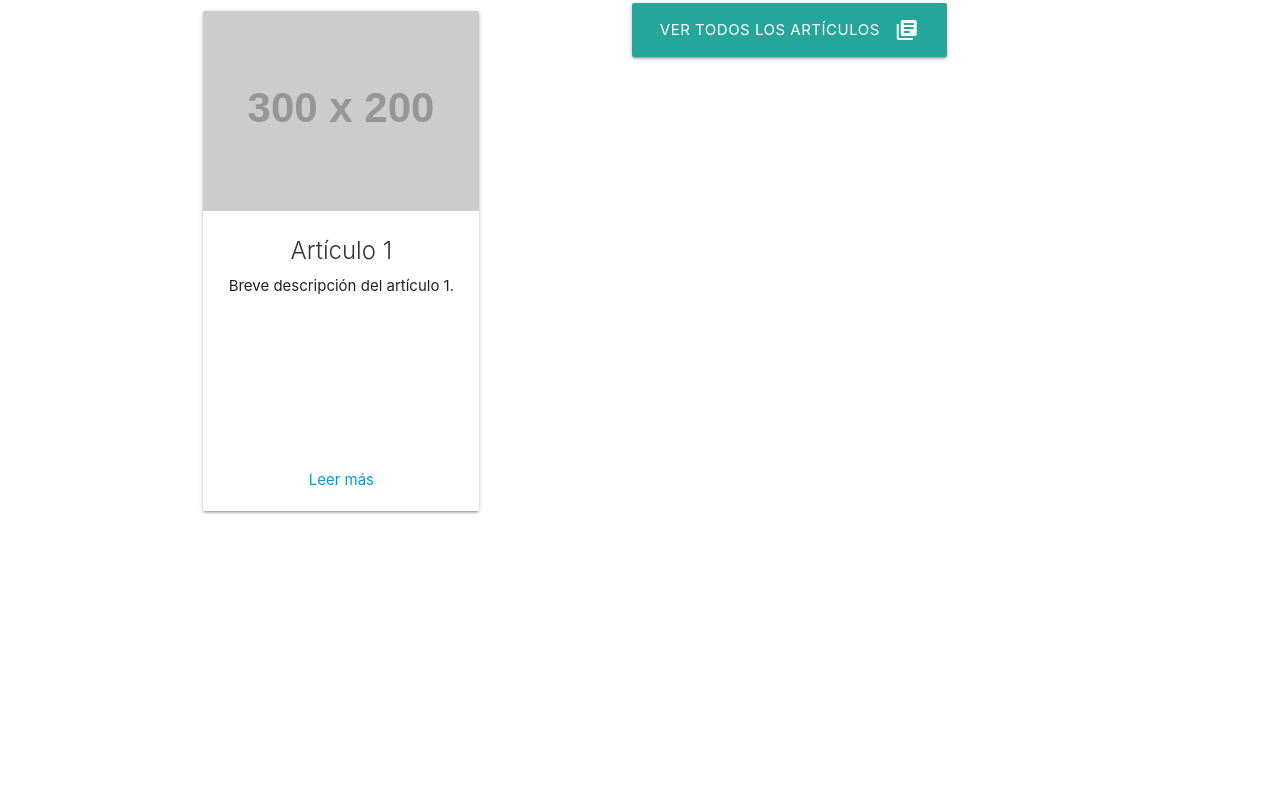
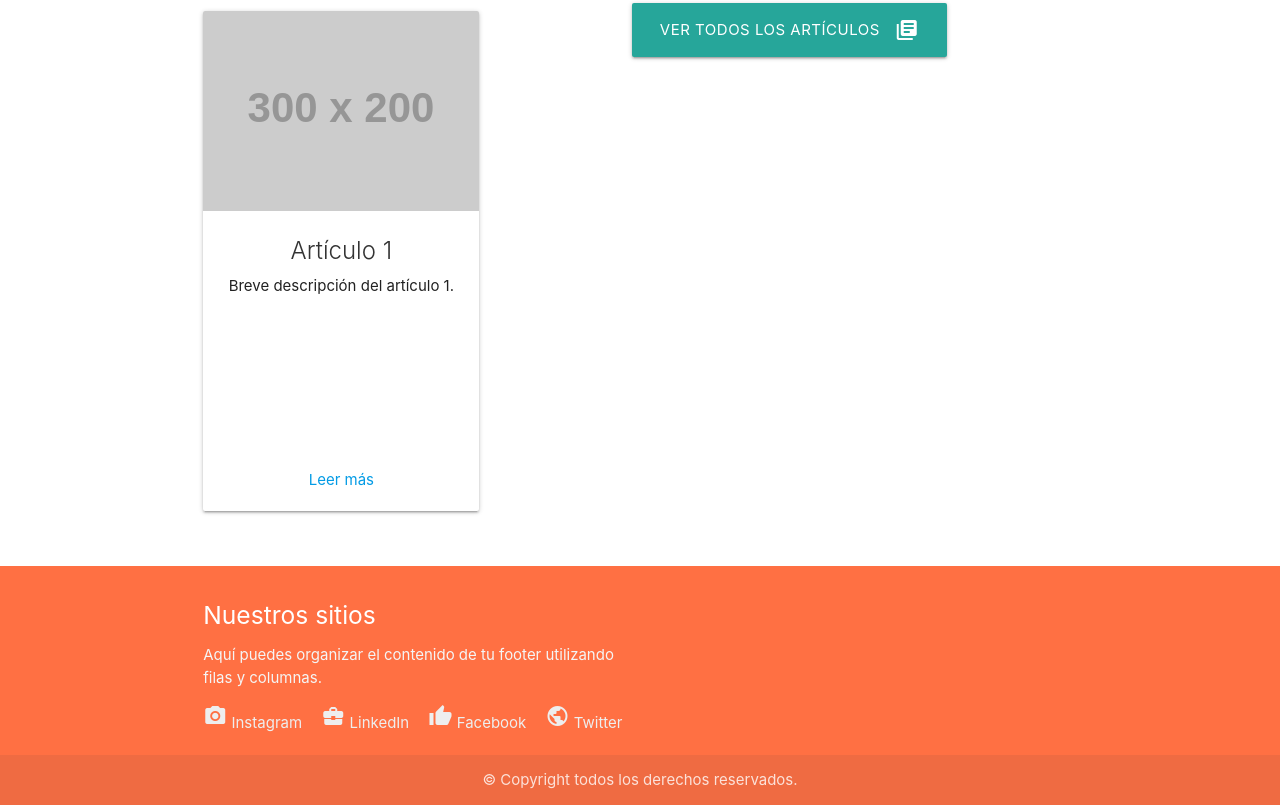
Before and after one commit to Krispexo/actividad-materialize, a plain HTML site: page index.html in a window 1280 px wide. Shown: the part 549-1354 px from the top of the page. Before the commit the page ends 1115 px from the top, so only its background shows below. Drawn offline with nearby package versions, Linux system fonts and the light colour scheme; no server answers; placeholder pictures from the web are drawn by us.

Commit message:
subo el footer

```diff
--- a/index.html
+++ b/index.html
@@ -50,7 +50,36 @@
             </div>
         </div>
     </main>
-    <footer></footer>
+    <footer class="page-footer deep-orange lighten-1">
+        <div class="container">
+            <div class="row">
+                <div class="col l6 s12">
+                    <h5 class="white-text">Nuestros sitios</h5>
+                    <p class="grey-text text-lighten-4">Aquí puedes organizar el contenido de tu footer utilizando filas y columnas.</p>
+                    <div>
+                        <!-- Iconos de redes sociales usando Materialize -->
+                        <a href="https://www.instagram.com" target="_blank" class="grey-text text-lighten-3">
+                            <i class="material-icons">photo_camera</i> Instagram
+                        </a>
+                        <a href="https://www.linkedin.com" target="_blank" class="grey-text text-lighten-3" style="margin-left: 15px;">
+                            <i class="material-icons">business_center</i> LinkedIn
+                        </a>
+                        <a href="https://www.facebook.com" target="_blank" class="grey-text text-lighten-3" style="margin-left: 15px;">
+                            <i class="material-icons">thumb_up</i> Facebook
+                        </a>
+                        <a href="https://www.twitter.com" target="_blank" class="grey-text text-lighten-3" style="margin-left: 15px;">
+                            <i class="material-icons">public</i> Twitter
+                        </a>
+                    </div>
+                </div>
+            </div>
+        </div>
+        <div class="footer-copyright">
+            <div class="container" style="text-align: center;">
+                © Copyright todos los derechos reservados.
+            </div>
+        </div>
+    </footer>
     <!-- Compiled and minified JavaScript -->
     <script src="https://cdnjs.cloudflare.com/ajax/libs/materialize/1.0.0/js/materialize.min.js"></script>
     <script src="/js/app.js"></script>
```
